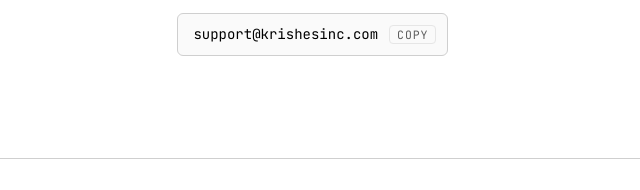
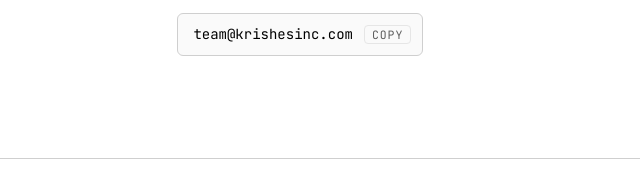
Before and after one commit to rajmalik/krishes-web, a plain HTML site: page index.html in a window 1280 px wide. Shown: the part 4174-4364 px from the top of the page, 208-848 px from the left. Drawn offline with Linux system fonts and the light colour scheme.

Commit message:
Use team@krishesinc.com as contact email
Co-authored-by: Cursor <cursoragent@cursor.com>

```diff
--- a/index.html
+++ b/index.html
@@ -280,9 +280,9 @@ def check_text(text, *, use_llm=True):
             <svg class="btn__apple" viewBox="0 0 384 512" aria-hidden="true" focusable="false"><path fill="currentColor" d="M318.7 268.7c-.2-36.7 16.4-64.4 50-84.8-18.8-26.9-47.2-41.7-84.7-44.6-35.5-2.8-74.3 20.7-88.5 20.7-15 0-49.4-19.7-76.4-19.7C63.3 141.2 4 184.8 4 273.5q0 39.3 14.4 81.2c12.8 36.7 59 126.7 107.2 125.2 25.2-.6 43-17.9 75.8-17.9 31.8 0 48.3 17.9 76.4 17.9 48.6-.7 90.4-82.5 102.6-119.3-65.2-30.7-61.7-90-61.7-91.9zm-56.6-164.2c27.3-32.4 24.8-61.9 24-72.5-24.1 1.4-52 16.4-67.9 34.9-17.5 19.8-27.8 44.3-25.6 71.9 26.1 2 49.9-11.4 69.5-34.3z"/></svg>
             Download on the App Store
           </a>
-          <button class="copybtn" type="button" id="copy-email" data-email="support@krishesinc.com"
+          <button class="copybtn" type="button" id="copy-email" data-email="team@krishesinc.com"
                   aria-label="Copy the Krishes Inc. email address">
-            <span class="copybtn__label">support@krishesinc.com</span>
+            <span class="copybtn__label">team@krishesinc.com</span>
             <span class="copybtn__state" aria-hidden="true">Copy</span>
           </button>
         </div>
```
